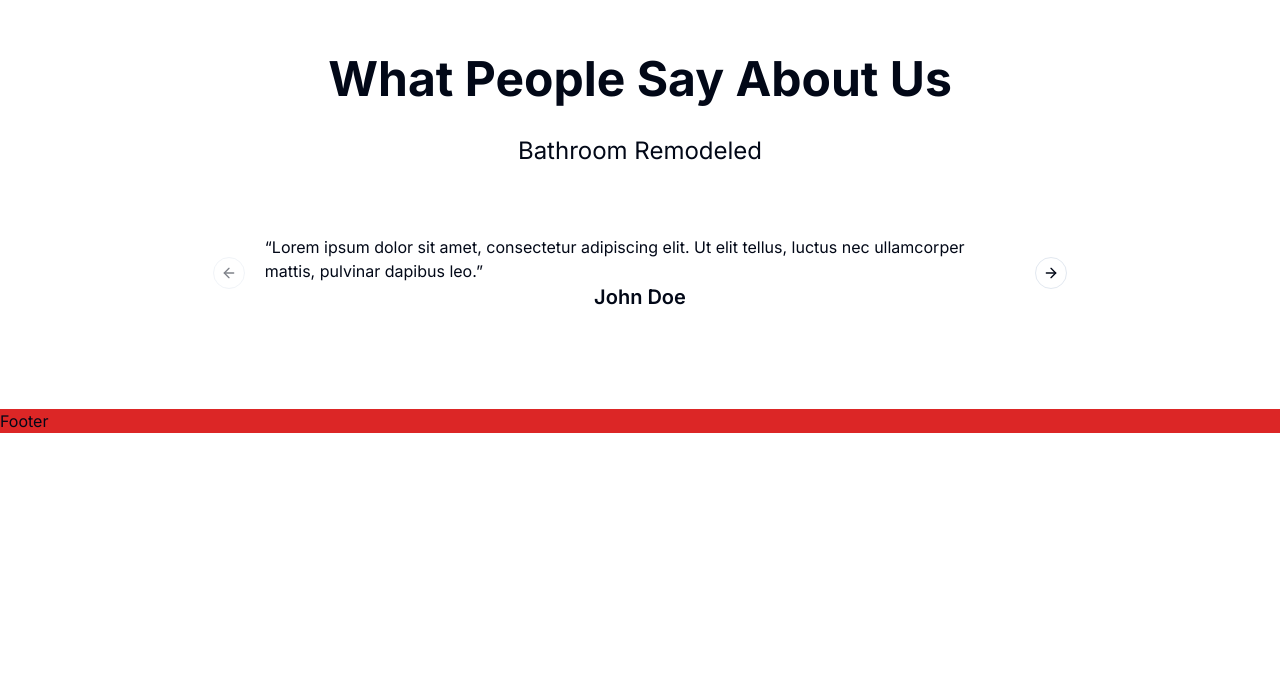
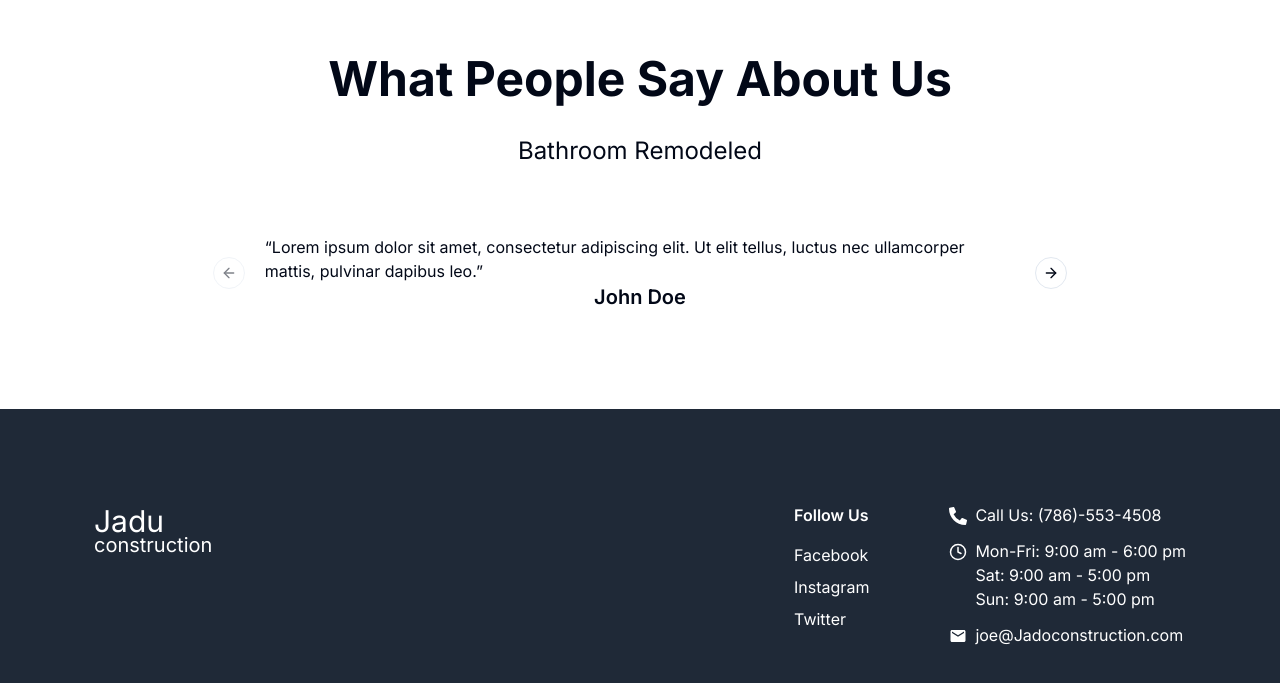
Before and after one commit to Asraful-code235/contractor, a Next.js app: page / in a window 1280 px wide. Shown: the part 4973-5656 px from the top of the page. Before the commit the page ends 5406 px from the top, so only its background shows below. Built offline with nearby package versions, Linux system fonts and the light colour scheme.

Commit message:
added footer

```diff
--- a/components/shared/Footer.jsx
+++ b/components/shared/Footer.jsx
@@ -1,3 +1,55 @@
+import Link from "next/link";
+import { FaPhoneAlt } from "react-icons/fa";
+import { FiClock } from "react-icons/fi";
+import { MdEmail } from "react-icons/md";
+
 export default function Footer() {
-  return <div className="bg-red-600">Footer</div>;
+  return (
+    <div className="bg-gray-800 py-8 px-2 lg:p-[94px]">
+      <div className="text-white lg:text-start text-center block space-y-16 lg:space-y-0 lg:flex justify-between">
+        <div>
+          <Link href="/">
+            <div className="flex flex-col">
+              <span className="text-3xl -mb-2">Jadu</span>
+              <span className="text-xl">construction</span>
+            </div>
+          </Link>
+        </div>
+        <div className="space-y-8 lg:space-y-0 block lg:flex gap-20">
+          <div>
+            <div className="mb-4 font-semibold">Follow Us</div>
+            <div className="flex flex-col gap-2">
+              <Link href="/">
+                <span className="text-white">Facebook</span>
+              </Link>
+              <Link href="/">
+                <span className="text-white">Instagram</span>
+              </Link>
+              <Link href="/">
+                <span className="text-white">Twitter</span>
+              </Link>
+            </div>
+          </div>
+          <div className="flex flex-col gap-3 lg:items-start items-center">
+            <div className="flex gap-2">
+              <FaPhoneAlt className="text-lg mt-1" />
+              <span>Call Us: (786)-553-4508</span>
+            </div>
+            <div className="flex gap-2">
+              <FiClock className="text-lg mt-1" />
+              <span>
+                Mon-Fri: 9:00 am - 6:00 pm <br />
+                Sat: 9:00 am - 5:00 pm <br />
+                Sun: 9:00 am - 5:00 pm <br />
+              </span>
+            </div>
+            <div className="flex gap-2">
+              <MdEmail className="text-lg mt-1" />
+              <span>joe@Jadoconstruction.com</span>
+            </div>
+          </div>
+        </div>
+      </div>
+    </div>
+  );
 }
```
